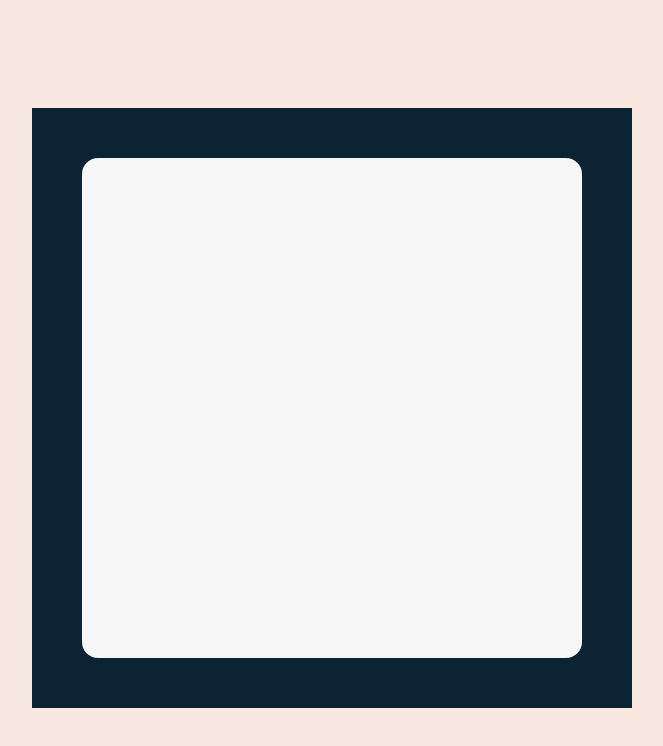
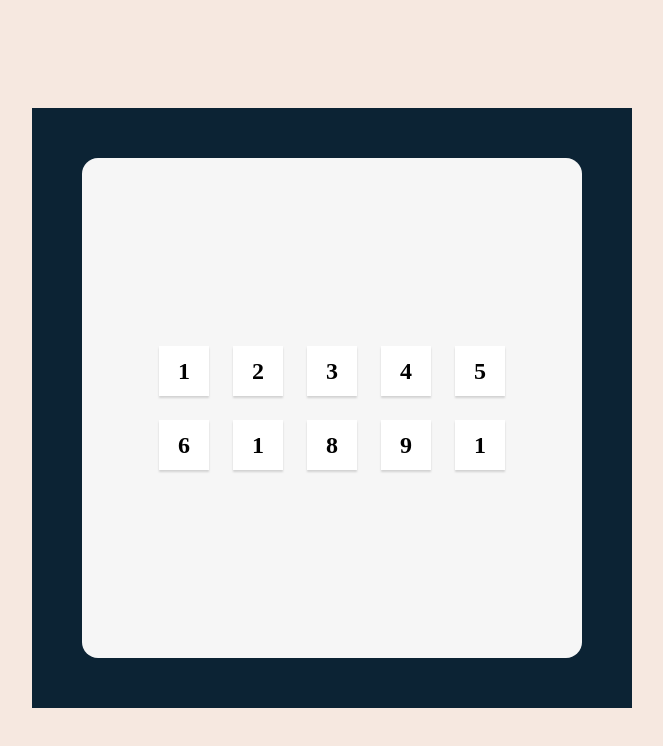
Before and after one commit to jieunchung/tenzies, a React (Create React App) app: page / in a window 1280 px wide. Shown: the top 746 px of the page, without its empty margins (308-971 px from the left). Built offline with nearby package versions, Linux system fonts and the light colour scheme.

Commit message:
Create die component

```diff
--- a/src/App.js
+++ b/src/App.js
@@ -1,9 +1,39 @@
 import React from "react";
+import Die from "./components/Die";
+
+/**
+ * Challenge:
+ *
+ * - Create a Die component that takes a `value` prop
+ * - Render 10 instances of the Die component (manually)
+ *      - Provide a number between 1-6 for the value on each
+ *        for now
+ * - Style the <main> and <Die> components
+ *   to look like they do in the slide
+ *      - Hints: Create a container to hold the 10 instances
+ *        of the Die component, and use CSS Grid to lay them
+ *        out evenly in 2 rows of 5 columns
+ *      - Use flexbox on main to center the dice container
+ *        in the center of the page
+ */
 
 const App = () => {
   return (
     <main>
-      <div className="game"></div>
+      <div className="game">
+        <div className="die-grid">
+          <Die value="1" />
+          <Die value="2" />
+          <Die value="3" />
+          <Die value="4" />
+          <Die value="5" />
+          <Die value="6" />
+          <Die value="1" />
+          <Die value="8" />
+          <Die value="9" />
+          <Die value="1" />
+        </div>
+      </div>
     </main>
   );
 };
--- /dev/null
+++ b/src/components/Die.js
@@ -0,0 +1,7 @@
+import React from "react";
+
+const Die = (props) => {
+  return <div className="die">{props.value}</div>;
+};
+
+export default Die;
--- a/src/index.css
+++ b/src/index.css
@@ -25,4 +25,25 @@
   width: 500px;
   height: 500px;
   border-radius: 1em;
+  display: flex;
+  align-items: center;
+  justify-content: center;
 }
+
+.die-grid {
+  display: grid;
+  gap: 1.5rem;
+  grid-template-columns: 50px 50px 50px 50px 50px;
+}
+
+.die {
+  box-shadow: 0px 2px 2px rgba(0, 0, 0, 0.15);
+  height: 50px;
+  display: flex;
+  justify-content: center;
+  align-items: center;
+  background: #ffffff;
+  font-weight: 600;
+  font-size: 1.5rem;
+  cursor: pointer;
+}
```
